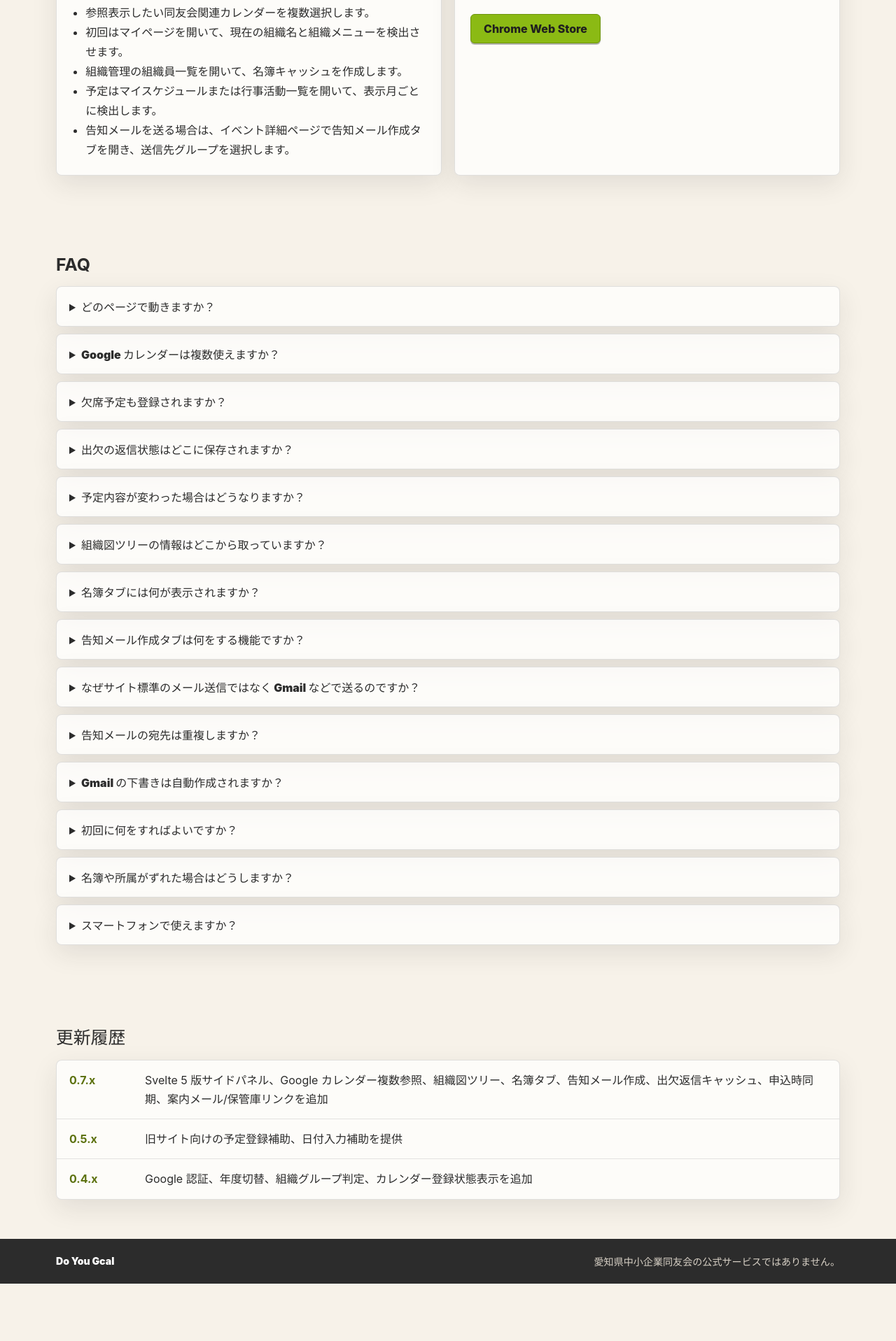
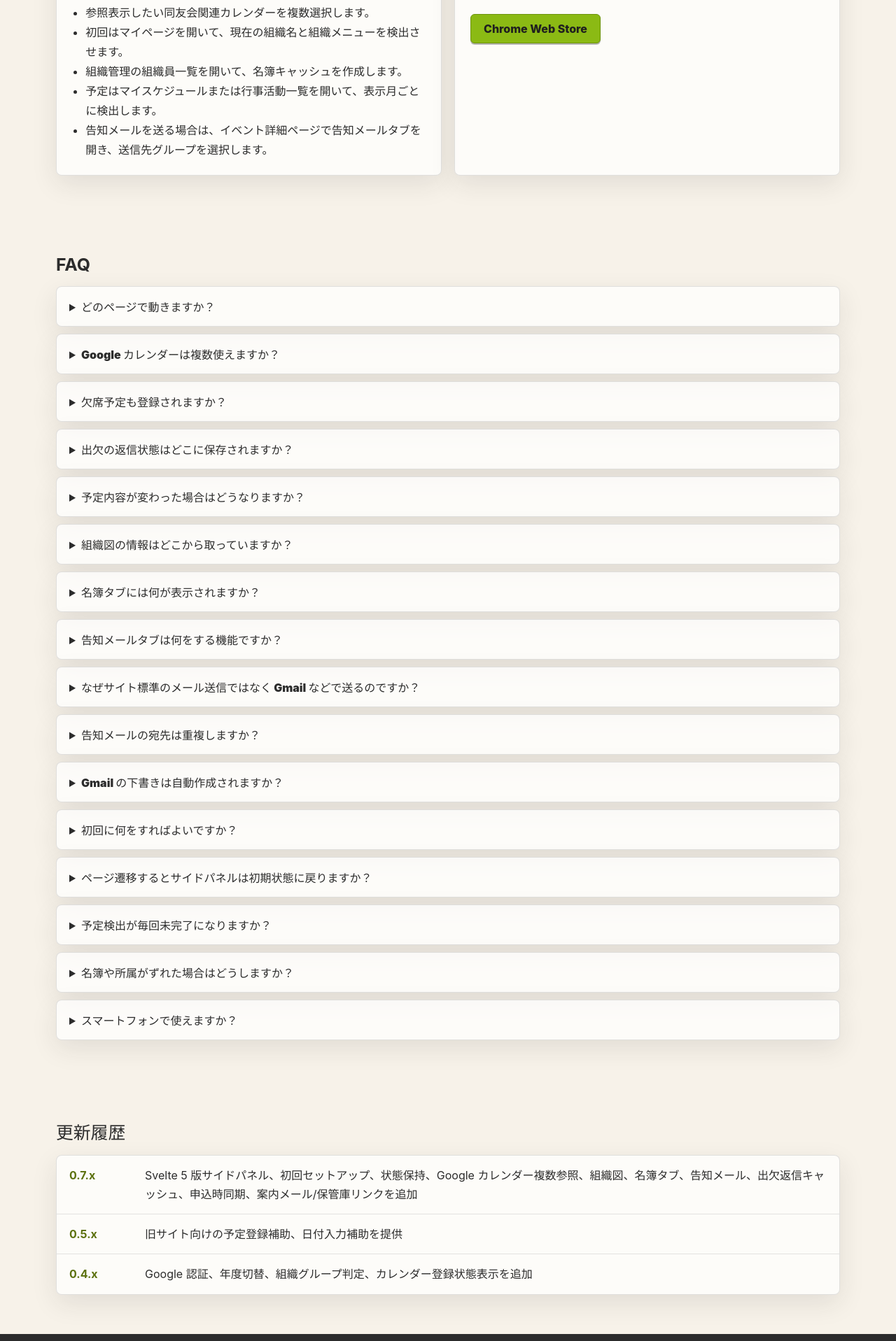
Before and after one commit to doyu-aichi/do-you-gcal-web, a SvelteKit app: page /support in a window 1280 px wide. Shown: the part 475-2392 px from the top of the page at 70% size. Before the commit the page ends 2310 px from the top, so only its background shows below. Built offline with nearby package versions, Linux system fonts and the light colour scheme.

Commit message:
Polish extension setup and panel UX

```diff
--- a/src/routes/privacy/+page.svelte
+++ b/src/routes/privacy/+page.svelte
@@ -11,7 +11,7 @@
 		<p>
 			Do You Gcal は、拡張機能の動作に必要な範囲で、あいち同友会サイト上の予定情報、出欠状態、
 			出欠返信の記録、組織名、組織切替リンク、名簿情報、所属グループ情報、告知メール作成用の自分宛先メールアドレス、
-			Google カレンダーのイベント ID をブラウザ内に保存します。
+			Google カレンダーのイベント ID、初回セットアップ状態、サイドパネルの表示状態をブラウザ内に保存します。
 		</p>
 
 		<h2>Google カレンダー連携</h2>
@@ -22,8 +22,9 @@
 
 		<h2>ブラウザ内キャッシュ</h2>
 		<p>
-			出欠返信、組織図ツリー、名簿キャッシュ、告知メール作成で使う自分宛先メールアドレスは、
+			出欠返信、組織図、名簿キャッシュ、告知メール作成で使う自分宛先メールアドレス、検出済み予定のメタ情報は、
 			対象サイトの表示補助と再取得回数の削減のため localStorage に保存します。
+			最後に開いていたタブやパネルの開閉状態は sessionStorage に保存し、ブラウザセッション内のページ遷移で復元します。
 			これらの情報はユーザーのブラウザ内で利用し、独自サーバーへ送信しません。
 		</p>
 
--- a/src/routes/support/+page.svelte
+++ b/src/routes/support/+page.svelte
@@ -21,7 +21,7 @@
 			answer: '詳細画面から日時、場所、概要、出欠項目を読み直し、Google カレンダー側のイベントを更新します。差分検知用の fingerprint も保持します。'
 		},
 		{
-			question: '組織図ツリーの情報はどこから取っていますか？',
+			question: '組織図の情報はどこから取っていますか？',
 			answer: 'マイページのヘッダーメニューにある組織一覧を解析し、P を所属地区、G を年度ごとの所属グループとして扱います。表示は自身に関係する組織を中心にし、年度ごとにキャッシュします。'
 		},
 		{
@@ -29,7 +29,7 @@
 			answer: '組織員一覧、名簿ページ、配信先ページを開いたときに検出した会員名簿を localStorage に保存し、氏名、会社、所属バッジ、役職、メールを表示します。ページングと所属バッジによる絞り込みに対応しています。'
 		},
 		{
-			question: '告知メール作成タブは何をする機能ですか？',
+			question: '告知メールタブは何をする機能ですか？',
 			answer: 'あいどるの例会メール送信機能を使わず、Gmail など普段使うメール環境から直接告知メールを送るための補助機能です。イベント詳細ページの内容から告知本文を作成し、名簿キャッシュの所属バッジから送信先を選んで BCC 用メールアドレスをコピーできます。'
 		},
 		{
@@ -46,11 +46,19 @@
 		},
 		{
 			question: '初回に何をすればよいですか？',
-			answer: '設定タブでカレンダーを選んだあと、マイページで組織を検出し、組織管理の組織員一覧を開いて名簿キャッシュを作成してください。その後、マイスケジュールまたは行事活動一覧を開くと予定を検出できます。'
+			answer: 'はじめにタブの状態チェックに沿って、設定タブでカレンダーを選び、マイページで組織を検出し、組織管理の組織員一覧を開いて名簿キャッシュを作成してください。その後、マイスケジュールまたは行事活動一覧を開くと予定を検出できます。準備完了後の案内ウィジェットは閉じると再表示しません。'
+		},
+		{
+			question: 'ページ遷移するとサイドパネルは初期状態に戻りますか？',
+			answer: '同じブラウザセッション内では、最後に開いていたタブとパネルの開閉状態を sessionStorage に保存して復元します。ログイン直後のトップページでは状態をクリアし、初期状態から始めます。'
+		},
+		{
+			question: '予定検出が毎回未完了になりますか？',
+			answer: '一度予定を検出すると、検出件数、検出元 URL、対象月、検出日時をブラウザ内に保存します。現在のページに予定が表示されていなくても、初回セットアップでは前回検出済みとして扱います。'
 		},
 		{
 			question: '名簿や所属がずれた場合はどうしますか？',
-			answer: '組織図ツリーの「組織を再取得」と、名簿タブの「名簿キャッシュをクリア」を使ってから、組織員一覧を開き直してください。Google カレンダー状態がずれた場合は、カレンダータブで対象月を再取得します。'
+			answer: '組織図の「組織を再取得」と、名簿タブの「名簿キャッシュをクリア」を使ってから、組織員一覧を開き直してください。Google カレンダー状態がずれた場合は、カレンダータブで対象月を再取得します。'
 		},
 		{
 			question: 'スマートフォンで使えますか？',
@@ -59,7 +67,7 @@
 	];
 
 	const changelog = [
-		['0.7.x', 'Svelte 5 版サイドパネル、Google カレンダー複数参照、組織図ツリー、名簿タブ、告知メール作成、出欠返信キャッシュ、申込時同期、案内メール/保管庫リンクを追加'],
+		['0.7.x', 'Svelte 5 版サイドパネル、初回セットアップ、状態保持、Google カレンダー複数参照、組織図、名簿タブ、告知メール、出欠返信キャッシュ、申込時同期、案内メール/保管庫リンクを追加'],
 		['0.5.x', '旧サイト向けの予定登録補助、日付入力補助を提供'],
 		['0.4.x', 'Google 認証、年度切替、組織グループ判定、カレンダー登録状態表示を追加']
 	];
@@ -88,7 +96,7 @@
 				<li>初回はマイページを開いて、現在の組織名と組織メニューを検出させます。</li>
 				<li>組織管理の組織員一覧を開いて、名簿キャッシュを作成します。</li>
 				<li>予定はマイスケジュールまたは行事活動一覧を開いて、表示月ごとに検出します。</li>
-				<li>告知メールを送る場合は、イベント詳細ページで告知メール作成タブを開き、送信先グループを選択します。</li>
+				<li>告知メールを送る場合は、イベント詳細ページで告知メールタブを開き、送信先グループを選択します。</li>
 			</ul>
 		</section>
 
```
Also changed, not shown: src/routes/+page.svelte (+11 -7 lines).
